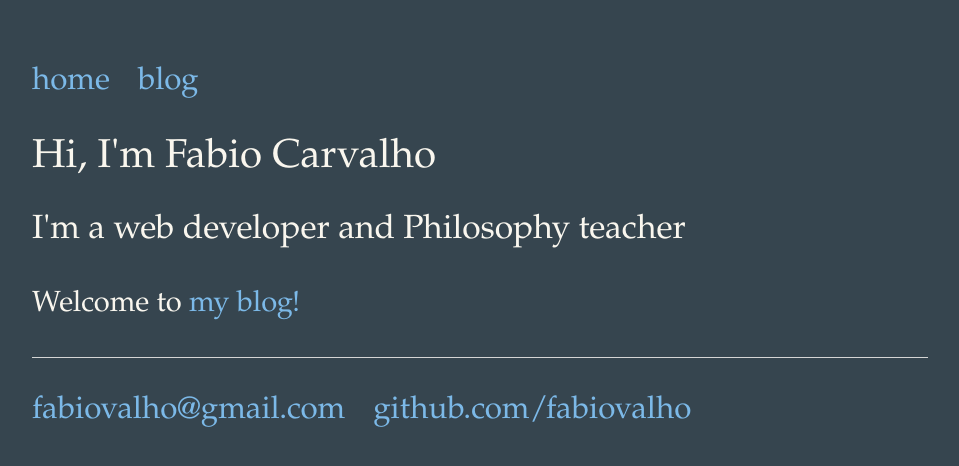
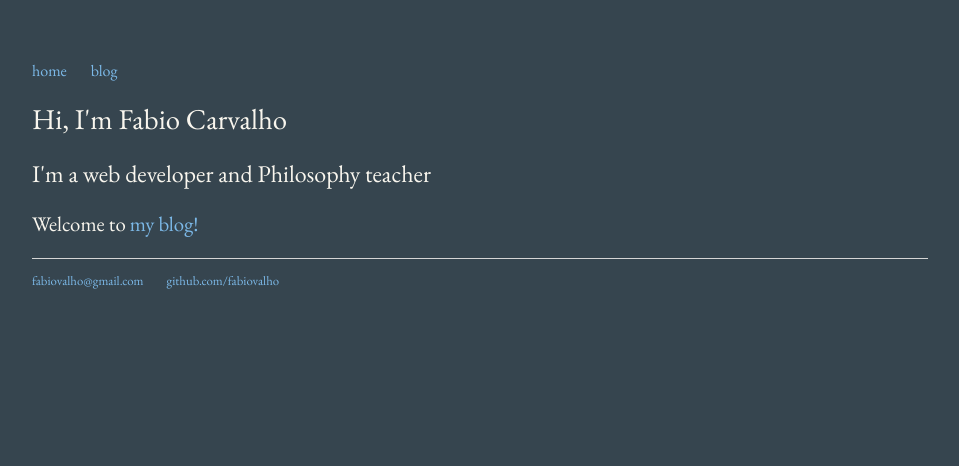
Before and after one commit to fabiovalho/fabiovalho.github.io, a Jekyll site: the page built from index.html, in a window 1280 px wide. Shown: the top 466 px of the page, without its empty margins (160-1119 px from the left). Built offline with Jekyll 4.4.1, drawn with Linux system fonts in a browser that asks for light colours.

Commit message:
Update main.css

```diff
--- a/css/main.css
+++ b/css/main.css
@@ -1,5 +1,8 @@
 * {
-    font: 1.4rem/2rem "et-book", Palatino, "Palatino Linotype", "Palatino LT STD", "Book Antiqua", Georgia, serif;
+    font-family: "EB Garamond", serif;
+    font-optical-sizing: auto;
+    font-weight: 400;
+    font-style: normal;
     background-color: #36454F;
     color: #F9F6EE;
 
```
